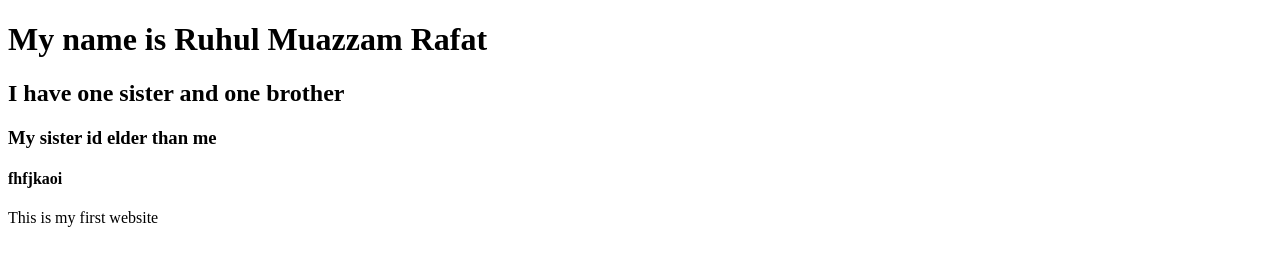
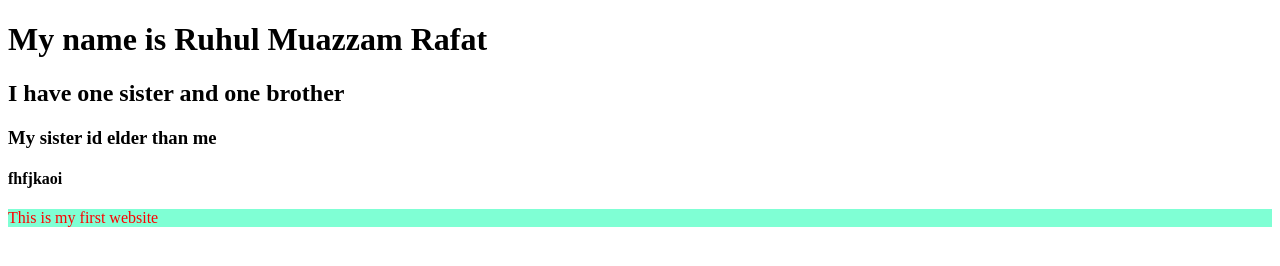
Before and after one commit to RafatRU42/my-second-repo, a plain HTML site: page index.html in a window 1280 px wide. Drawn offline with Linux system fonts and the light colour scheme.

Commit message:
styles added

```diff
--- a/index.html
+++ b/index.html
@@ -5,6 +5,7 @@
     <meta http-equiv="X-UA-Compatible" content="IE=edge">
     <meta name="viewport" content="width=device-width, initial-scale=1.0">
     <title>My second github repo</title>
+    <link rel="stylesheet" href="style.css">
 </head>
 <body>
     <h1>My name is Ruhul Muazzam Rafat</h1>
--- /dev/null
+++ b/style.css
@@ -0,0 +1,2 @@
+p{color:red;
+background-color: aquamarine;}
```
